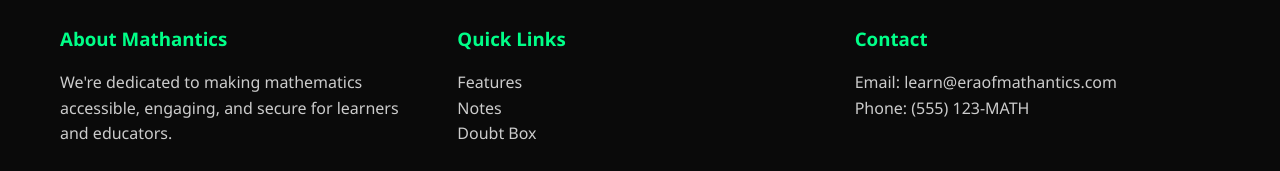
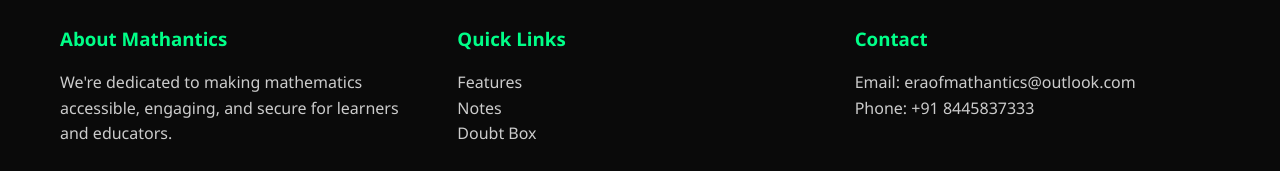
Before and after one commit to abhaysaraswat02-afk/Abhay, a plain HTML site: page index.html in a window 1280 px wide. Shown: the part 4524-4695 px from the top of the page. Drawn offline with Linux system fonts and the light colour scheme.

Commit message:
Update index.html

````diff
--- a/index.html
+++ b/index.html
@@ -825,8 +825,8 @@
                 </div>
                 <div class="footer-section">
                     <h3>Contact</h3>
-                    <p>Email: learn@eraofmathantics.com</p>
-                    <p>Phone: (555) 123-MATH</p>
+                    <p>Email: eraofmathantics@outlook.com</p>
+                    <p>Phone: +91 8445837333</p>
                 </div>
             </div>
             <div class="footer-bottom">
@@ -1148,4 +1148,5 @@
 </body>
 </html>
 
+
 ```
````
